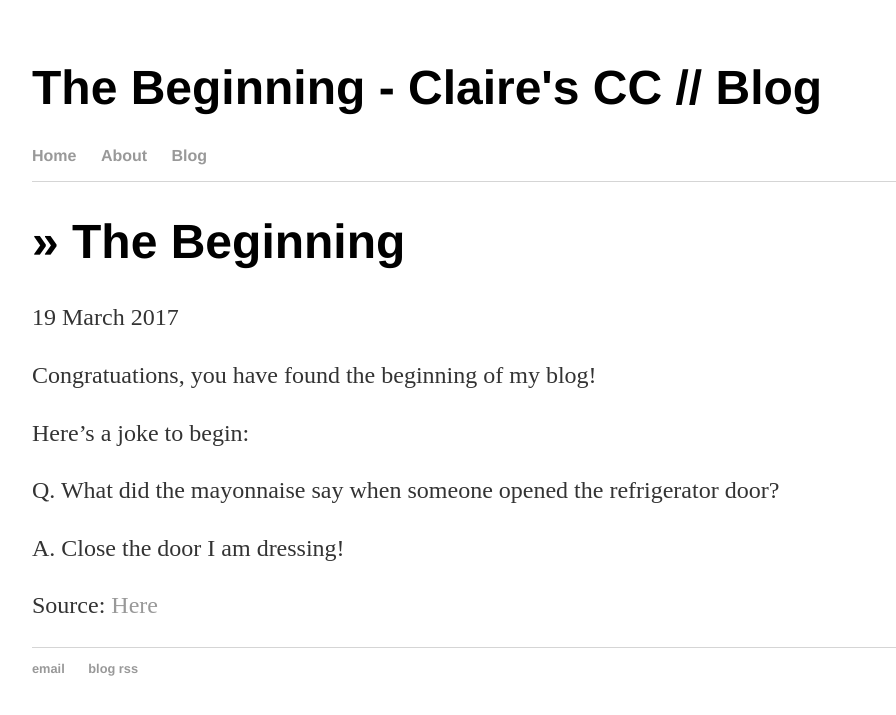
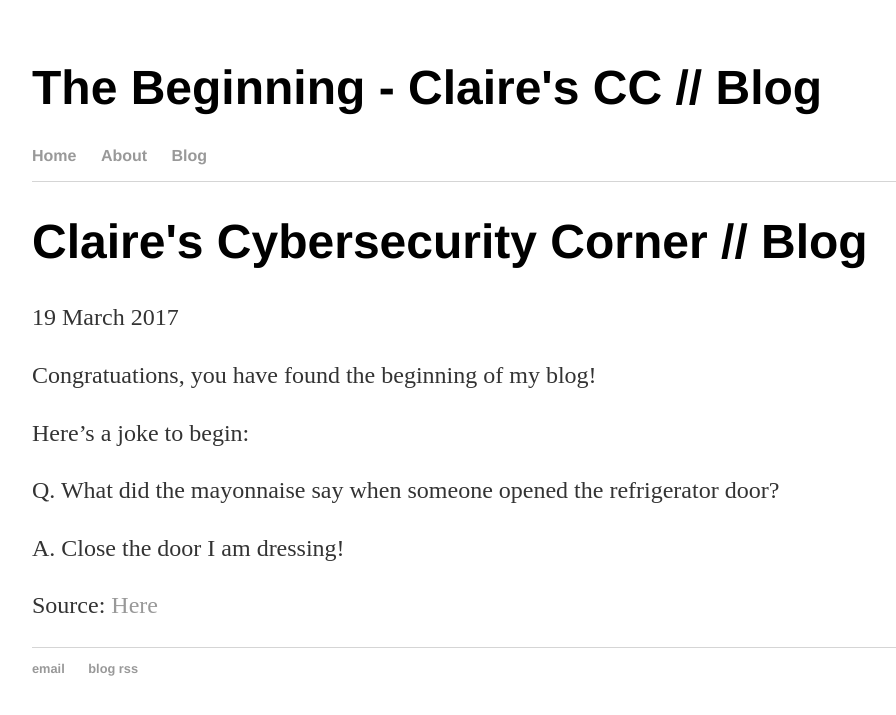
Before and after one commit to sle3man/sle3man.github.io, a Jekyll site: the page built from _posts/2017-03-19-The-Beginning.md, in a window 1280 px wide. Shown: the top 715 px of the page, without its empty margins (160-1056 px from the left). Built offline with Jekyll 4.4.1, drawn with Linux system fonts in a browser that asks for light colours.

Commit message:
Update post.html

```diff
--- a/_layouts/post.html
+++ b/_layouts/post.html
@@ -1,8 +1,8 @@
 ---
 layout: default
 ---
-<title>Claire's Cybersecurity Corner // Blog</title>
-<h1> » {{ page.post_title }}</h1>
+<h1>Claire's Cybersecurity Corner // Blog</h1>
+<title> » {{ page.post_title }}</title>
 <p class="meta">{{ page.date | date_to_long_string }}</p>
 
 <div class="post">
```
